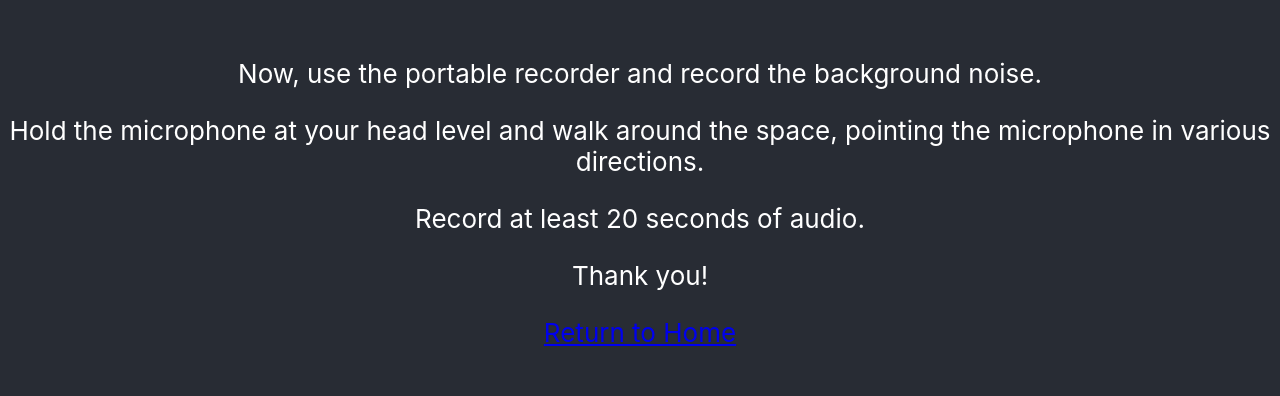
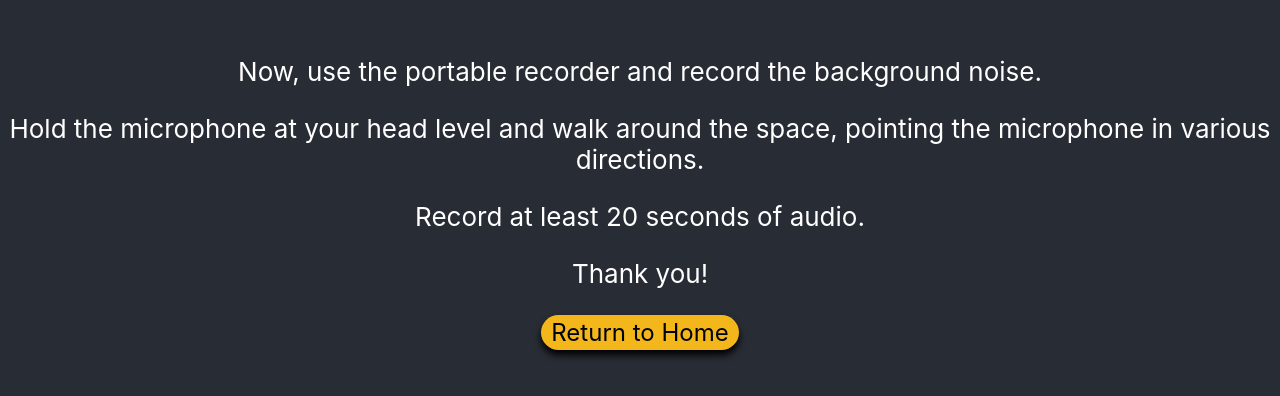
Before and after one commit to aagneyiyer/ema-frontend, a React (Create React App) app: page /record/1/1 in a window 1280 px wide. Shown: the part 210-606 px from the top of the page. Built offline with nearby package versions, Linux system fonts and the light colour scheme.

Commit message:
buttons and spacing

```diff
--- a/src/App.css
+++ b/src/App.css
@@ -24,6 +24,10 @@
   color: white;
 }
 
+.scene {
+  margin-top: 60px;
+}
+
 .App-link {
   color: #61dafb;
 }
@@ -36,3 +40,37 @@
     transform: rotate(360deg);
   }
 }
+
+.big-button {
+  display: inline-flex;
+  align-items: center;
+  justify-content: center;
+
+  min-width: 40px; /* Reduced width */
+  min-height: 20px; /* Reduced height */
+  padding: 3px 10px; /* Reduced padding */
+  background-color: #F3B71B;
+  color: #00030B;
+
+  text-decoration: none;
+  text-align: center;
+  border-radius: 50px; /* Adjusted border radius */
+  box-shadow: 0 5px 7px 0 #000000; /* Adjusted box shadow */
+
+  font-size: 24px; /* Reduced font size */
+
+  transition: background-color 0.3s ease;
+  border: none;
+}
+
+.big-button:hover {
+  background-color: #f1c70c;
+}
+
+.progress {
+  margin-bottom: 14px;
+}
+
+.welcome {
+  margin-bottom: 70px;
+}
--- a/src/Home.tsx
+++ b/src/Home.tsx
@@ -24,6 +24,8 @@ function Home( { name }: HomeProps ) {
       try {
         const response = await fetch(`https://emaserver.dsjlsdjsakdjsads.online/getProgress?name=${person}`);
         const data = await response.json();
+        // we receive the data as a json response, and it maps "progress" to a two-value array
+        // with scene 1's progress and scene 2's progress
         if (data.progress) {
           let prog = data["progress"];
           setScene1Progress(prog[0]?.N || 0);
@@ -41,8 +43,8 @@ function Home( { name }: HomeProps ) {
       try {
         const response = await fetch(`https://emaserver.dsjlsdjsakdjsads.online/getSceneNames?name=${person}`);
         const data = await response.json();
-        console.log("data is: ");
-        console.log(data);
+        // we receive the data as a json response, and it maps "sceneList" to a two-value array
+        // with scene 1's name and scene 2's name for that particular user
         if (data.sceneList) {
           let names = data["sceneList"];
           setScene1Name(names[0] || '');
@@ -63,21 +65,21 @@ function Home( { name }: HomeProps ) {
     <div className="App">
       <div className="App-header">
         <h1>AHSLAB: EMA Recording App</h1>
-        <p>Hi there, {person}! Here is your progress:</p>
+        <p className='welcome'>Hi there, {person}! Here is your progress:</p>
         <div>
           Scene 1 ({scene1Name})
         </div>
-        <div>
+        <div className="progress">
           <progress value={scene1Progress} max={5} /> ({scene1Progress} out of 5 done)
         </div>
-        <Link to={`/survey/${name}/1`}>Go to Scene 1</Link>
-        <div>
+        <Link className="big-button" to={`/survey/${name}/1`}>Go to Scene 1</Link>
+        <div className="scene">
           Scene 2 ({scene2Name})
         </div>
-        <div>
+        <div className="progress">
           <progress value={scene2Progress} max={5} /> ({scene2Progress} out of 5 done)
         </div>
-        <Link to={`/survey/${name}/2`}>Go to Scene 2</Link>
+        <Link className="big-button" to={`/survey/${name}/2`}>Go to Scene 2</Link>
       </div>
     </div>
   );
--- a/src/Record.tsx
+++ b/src/Record.tsx
@@ -18,7 +18,6 @@ const Record = () => {
 
 
     useEffect(() => {
-        // Cleanup audio URL on component unmount
         return () => {
             if (audioUrlRef.current) {
                 URL.revokeObjectURL(audioUrlRef.current);
@@ -112,7 +111,7 @@ const Record = () => {
                 microphone in various directions.</p>
             <p>Record at least 20 seconds of audio.</p>
             <p>Thank you!</p>
-            <Link to={`/${name}`}>Return to Home</Link>
+            <Link className="big-button"to={`/${name}`}>Return to Home</Link>
             {/* <img src= "public\Audio Recording.png" ></img>
             <p>Hit record, then stop, then save.</p>
             <button id="recordButton" onClick={startRecording} disabled={isRecording}>Record</button>
--- a/src/Survey.tsx
+++ b/src/Survey.tsx
@@ -72,7 +72,12 @@ const Survey = () => {
     <div className="App">
         <form id="survey">
             <ol>
-              {/* more logic to enable questions displaying automatically */}
+              {/* logic to enable questions displaying automatically */}
+
+              {/* continually update the current question number and use that to index into the question array
+              display the next n answer choices, where n maps to the corresponding number of options for
+              that question as designated by the numOptions array */}
+
                 <p>Question {currQuestion + 1}: {questionList[currQuestion]}</p>
                 {letters.slice(0, numOptions[currQuestion]).map((option, index) => (
                     <label key={index}>
@@ -88,10 +93,11 @@ const Survey = () => {
                 ))}
                 <br/>
             </ol>
+            {/* only show the 'Next' button to move to recording stage once all questions have been answered */}
             {showNext ? (
-                <button type="button" onClick={handleNext}>Next</button>
+                <button className="big-button"type="button" onClick={handleNext}>Next</button>
                 ) : (
-                <Link onClick={submitSurvey} to={`/record/${name}/${scene}`}>Select Scene</Link>
+                <Link className="big-button" onClick={submitSurvey} to={`/record/${name}/${scene}`}>Next</Link>
             )}
         </form>
     </div>
```
